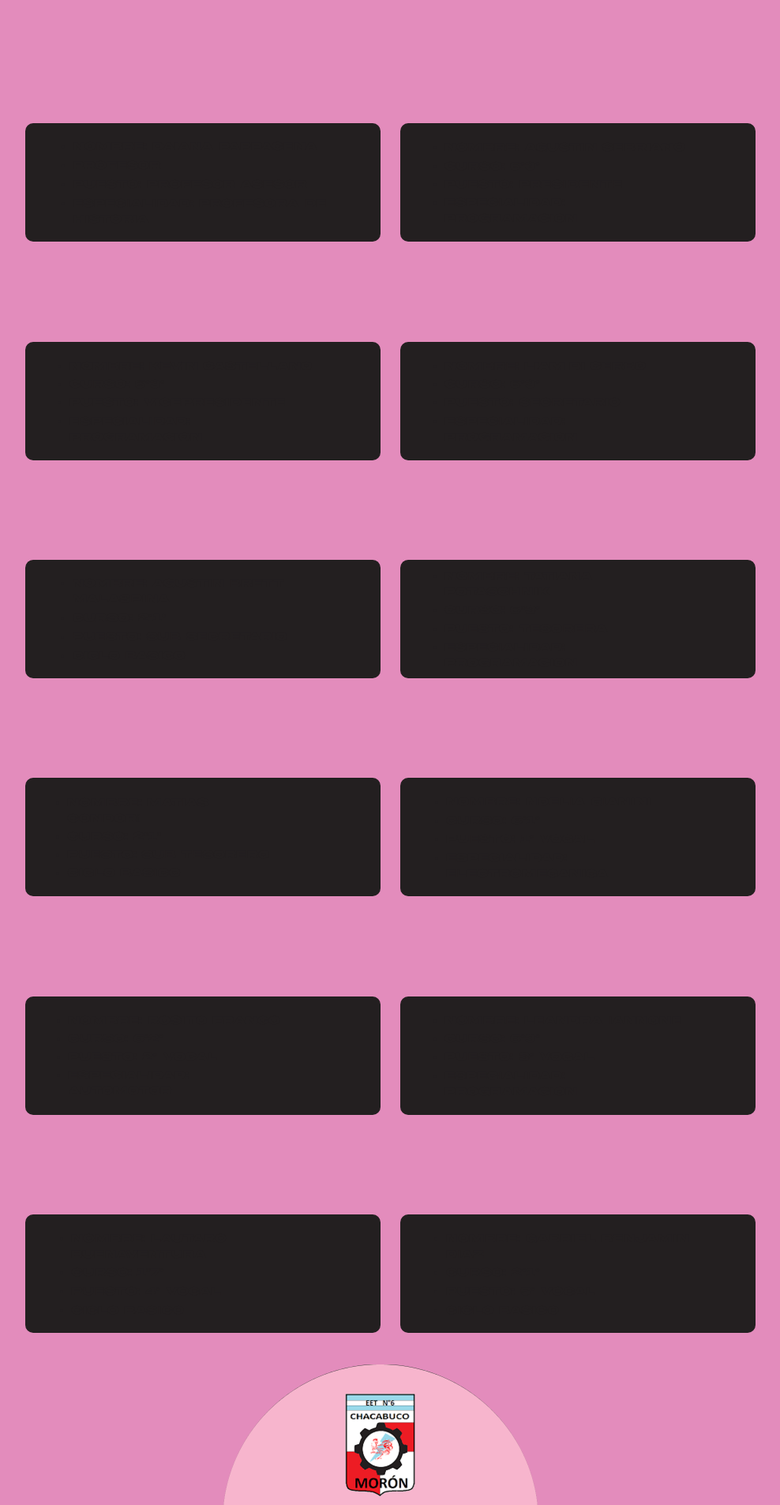
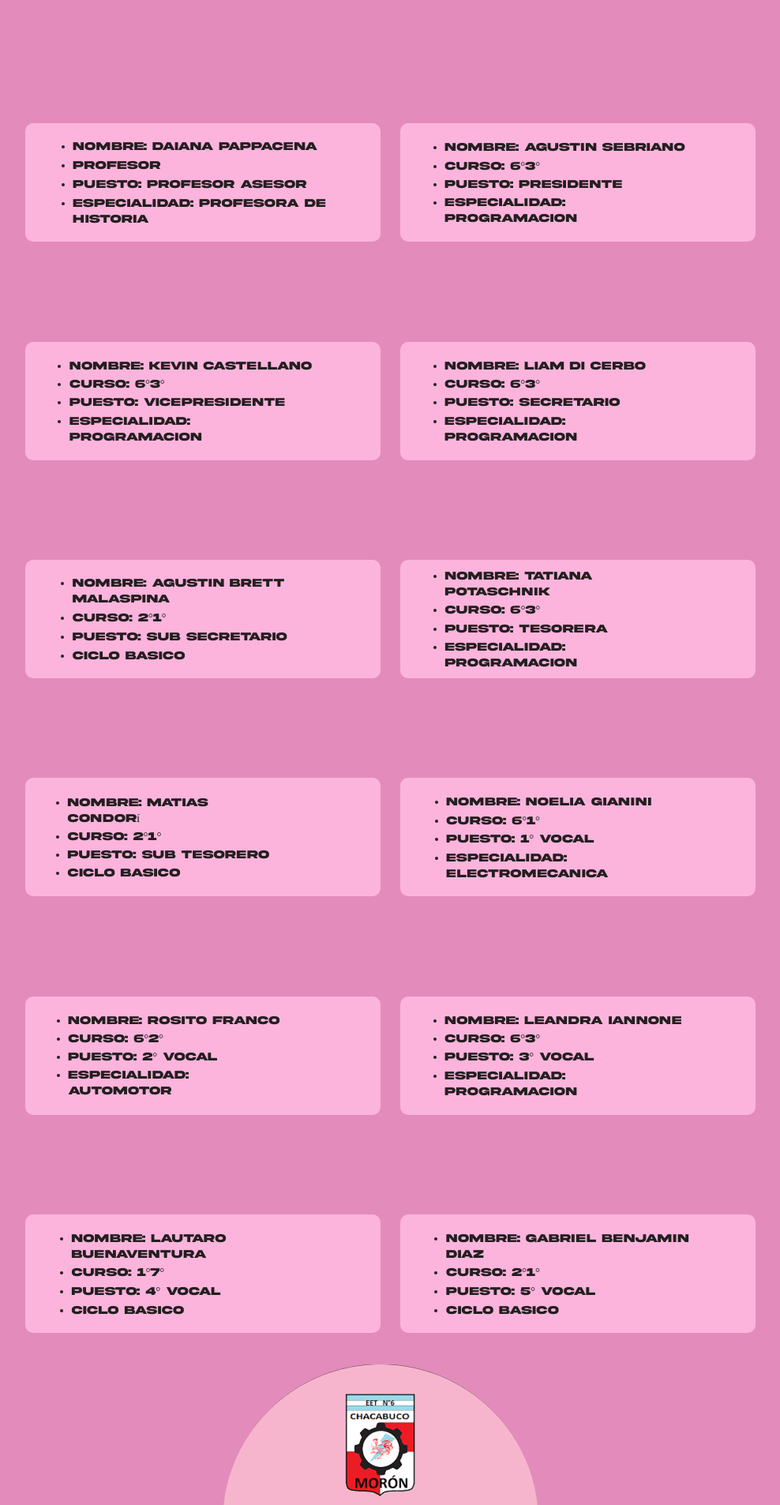
Before and after one commit to lista10chacabuco/lista10chacabuco.github.io, a PHP site: page / in a window 1280 px wide. Shown: the part 1068-2974 px from the top of the page at 79% size, without its empty margins (158-1146 px from the left). Run offline with PHP 8.4, Linux system fonts and the light colour scheme.

Commit message:
Update style.css

```diff
--- a/pagina/pagina web centro/style.css
+++ b/pagina/pagina web centro/style.css
@@ -48,7 +48,7 @@ p {
 .contenedor {
     height: 150px;
     width: 450px;
-    background-color: #231F20; ; /* Color del Inter de Miami */
+    background-color: #FCB4DC  ; /* Color del Inter de Miami */
     display: flex;
     border-radius: 10px;
     align-items: center;
```
